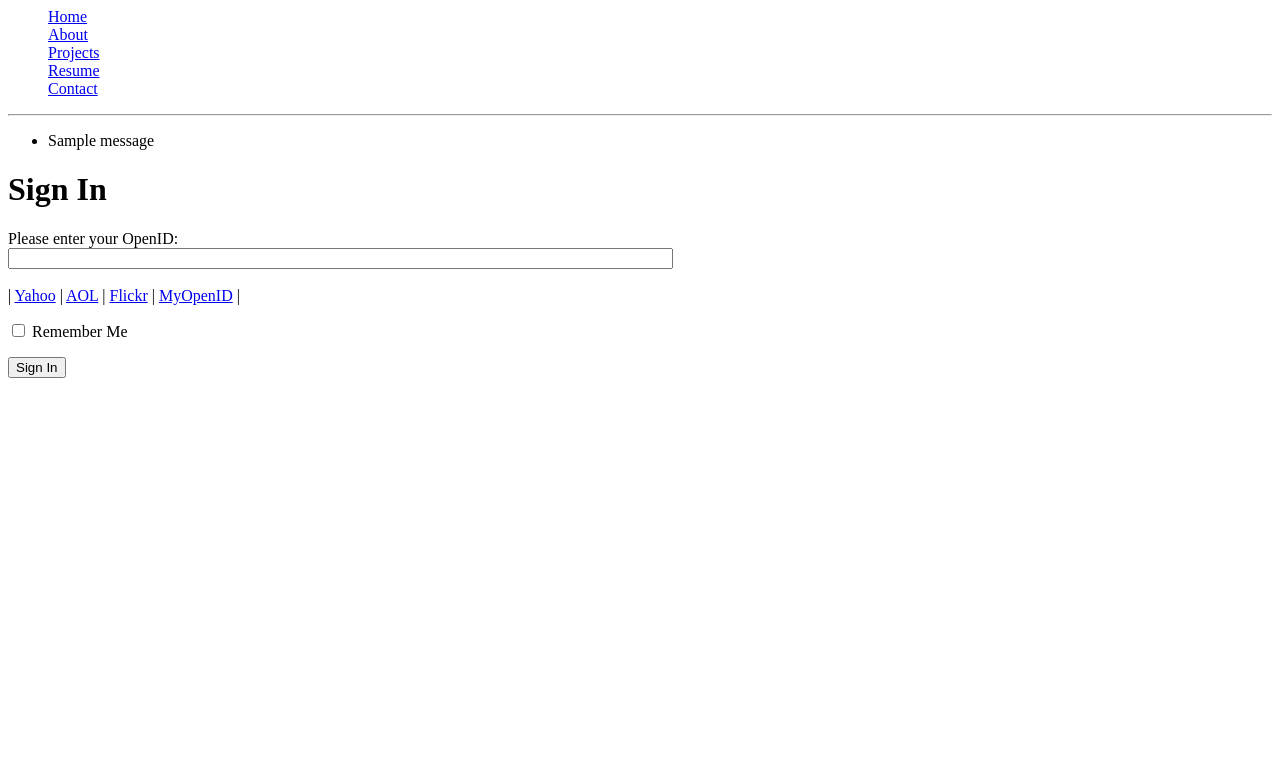
After one commit to atutrone/microblog, a Flask app: page /login in a window 1280 px wide. The commit adds this page. Shown: the top 783 px of the page. Run offline with Flask 2, Linux system fonts and the light colour scheme; tables that the repository leaves empty hold one stand-in row (values such as "Sample post"); one stand-in notice (Sample message) is shown.

Commit message:
Added the ability to login via OpenID, created a nav template, and began adding database support

```diff
--- /dev/null
+++ b/app/forms.py
@@ -0,0 +1,7 @@
+from flask_wtf import FlaskForm
+from wtforms import StringField, BooleanField
+from wtforms.validators import DataRequired
+
+class LoginForm(FlaskForm):
+  openid = StringField('openid', validators=[DataRequired()])
+  remember_me = BooleanField('remember_me', default=False)
--- /dev/null
+++ b/app/templates/base.html
@@ -0,0 +1,29 @@
+<html>
+  <head>
+    {% if title %}
+    <title>{{ title }} - microblog</title>
+    {% else %}
+    <title>Welcome to microblog</title>
+    {% endif %}
+  </head>
+  <body>
+    <ul>
+      <div><a href="/index">Home</a></div>
+      <div><a href="/About">About</a></div>
+      <div><a href="/Projects">Projects</a></div>
+      <div><a href="/Resume">Resume</a></div>
+      <div><a href="/Contact">Contact</a></div>
+    </ul>
+    <hr>
+    {% with messages = get_flashed_messages() %}
+      {% if messages %}
+        <ul>
+        {% for message in messages %}
+            <li>{{ message }} </li>
+        {% endfor %}
+        </ul>
+      {% endif %}
+    {% endwith %}
+    {% block content %}{% endblock %}
+  </body>
+</html>
--- a/app/templates/index.html
+++ b/app/templates/index.html
@@ -7,9 +7,12 @@
     {% endif %}
   </head>
   <body>
+  {% extends "base.html" %}
+  {% block content %}
     <h1>Hi, {{ user.nickname }}!</h1>
     {% for post in posts %}
-    <div><p>{{ post.author.nickname }} says: <b>{{ post.body }}</b></p></div>
+    <div><p>{{ post.author.nickname }} says: <b>{{ post.body }}</b> <em>in <b>{{ post.category }}</b></em></p></div>
     {% endfor %}
+   {% endblock %}
   </body>
 </html>
--- /dev/null
+++ b/app/templates/login.html
@@ -0,0 +1,35 @@
+<!-- extend from the base layout -->
+{% extends "base.html" %}
+
+{% block content %}
+<script type="text/javascript">
+function set_openid(openid, pr)
+{
+    u = openid.search('<username>')
+    if (u != -1) {
+        // openid requires username
+        user = prompt('Enter your ' + pr + ' username:')
+        openid = openid.substr(0, u) + user
+    }
+    form = document.forms['login'];
+    form.elements['openid'].value = openid
+}
+</script>
+<h1>Sign In</h1>
+<form action="" method="post" name="login">
+  {{ form.hidden_tag() }}
+  <p>
+    Please enter your OpenID:<br>
+    {{ form.openid(size=80) }}<br>
+    {% for error in form.openid.errors %}
+      <span style="color: red;">[{{ error }}]</span>
+      {% endfor %}<br>
+      |{% for pr in providers %}
+        <a href="javascript:set_openid('{{ pr.url }}', '{{ pr.name }}');">{{ pr.name }}</a> |
+      {% endfor %}
+  </p>
+  <p>{{ form.remember_me }} Remember Me</p>
+  <p><input type="submit" value="Sign In"></p>
+</form>
+
+{% endblock %}
--- a/app/views.py
+++ b/app/views.py
@@ -1,5 +1,6 @@
-from flask import render_template
+from flask import render_template, flash, redirect
 from app import app
+from .forms import LoginForm
 
 @app.route('/') #Route 'decorators' -- Creates the mapping for the URLS /
 @app.route('/index') #This route decorator creates a mapping for the /index URL
@@ -9,11 +10,13 @@ def index():
   posts = [ #array of posts that are fake
       {
         'author': {'nickname': 'Anthony'},
-        'body': 'Test post for microblog Python tutorial'
+        'body': 'Test post for microblog Python tutorial',
+        'category': 'Updates'
       },
       {
         'author': {'nickname': 'Anthony'},
-        'body': 'Test post for microblog Python tutorial'
+          'body': 'Test post for microblog Python tutorial.  The quick brown fox jumps over the lazy dog.  It was the best of times, it was the worst of times',
+           'category': 'News'
       }
 
 
@@ -22,3 +25,15 @@ def index():
                           title='Home',
                           user=user,
                           posts=posts)
+
+@app.route('/login', methods=['GET', 'POST'])
+def login():
+  form = LoginForm()
+  if form.validate_on_submit():
+    flash('Login requested for OpenID="%s", remember_me=%s' %
+          (form.openid.data, str(form.remember_me.data)))
+    return redirect('/index')
+  return render_template('login.html',
+                          title='Sign In',
+                          form=form,
+                          providers=app.config['OPENID_PROVIDERS'])
--- /dev/null
+++ b/db_repository/manage.py
@@ -0,0 +1,5 @@
+#!/usr/bin/env python
+from migrate.versioning.shell import main
+
+if __name__ == '__main__':
+    main()
```
Also changed, not shown: app/__init__.py (+6 -1 lines), app/models.py (added, +10 -0 lines), config.py (added, +15 -0 lines), db_create.py (added, +14 -0 lines), db_downgrade.py (added, +14 -0 lines), db_migrate.py (added, +27 -0 lines), db_repository/migrate.cfg (added, +25 -0 lines), db_repository/versions/001_migration.py (added, +19 -0 lines), db_upgrade.py (added, +12 -0 lines), app.db (added), db_repository/__init__.py (added), db_repository/versions/__init__.py (added), 1 other file.
